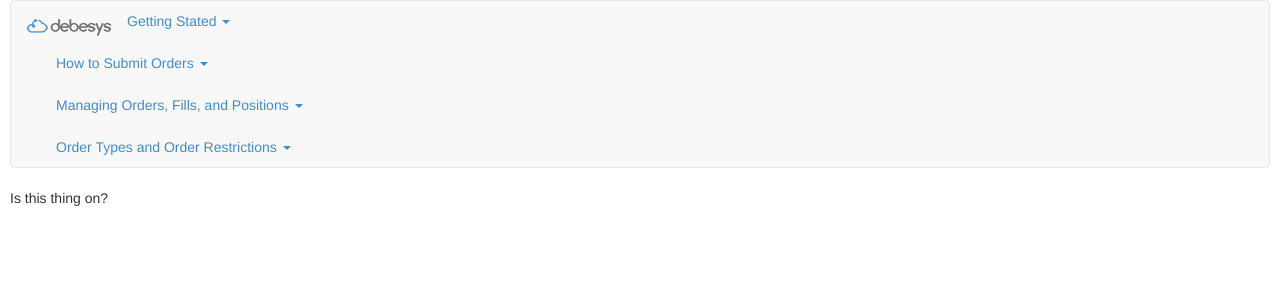
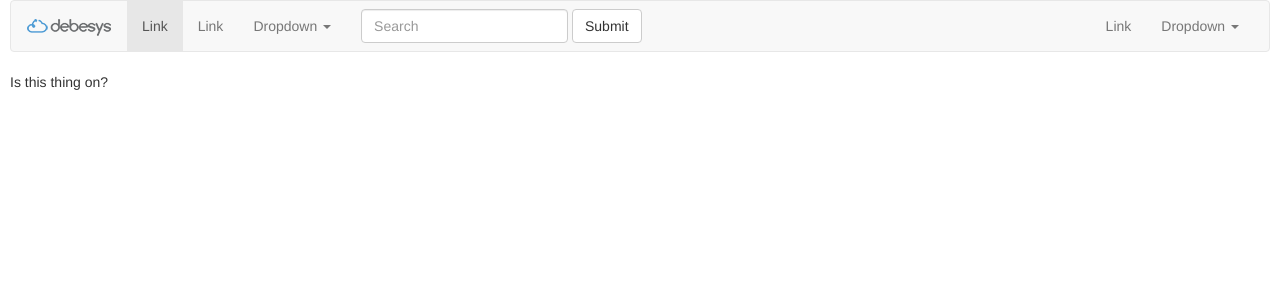
Before and after one commit to funkytraveler/funkytraveler.github.io, a Jekyll site: the page built from index.html, in a window 1280 px wide. Shown: the top 300 px of the page. Built offline with Jekyll 4.4.1, drawn with Linux system fonts in a browser that asks for light colours; Markdown is read by kramdown in place of the engine named in the settings.

Commit message:
Cleared Nav

```diff
--- a/_includes/nav.html
+++ b/_includes/nav.html
@@ -10,17 +10,45 @@
       </button>
       <a class="navbar-brand" href="#"><img src="Content/logo.png"></img></a>
     </div>
-
-    <!-- Collect the nav links, forms, and other content for toggling -->
     <div class="collapse navbar-collapse" id="bs-example-navbar-collapse-1">
-      <ul class="nav nav-pills nav-stacked span2">
-<!-- Not bad for autogenerating but relies on mod date to determine order
-       {% for p in site.pages %}
-        <li>
-        	<a {% if p.url == page.url %}class="active"{% endif %} href="{{ site.baseurl }}{{ p.url }}">{{ p.title }}</a>
+      <ul class="nav navbar-nav">
+        <li class="active"><a href="#">Link</a></li>
+        <li><a href="#">Link</a></li>
+        <li class="dropdown">
+          <a href="#" class="dropdown-toggle" data-toggle="dropdown">Dropdown <b class="caret"></b></a>
+          <ul class="dropdown-menu">
+            <li><a href="#">Action</a></li>
+            <li><a href="#">Another action</a></li>
+            <li><a href="#">Something else here</a></li>
+            <li class="divider"></li>
+            <li><a href="#">Separated link</a></li>
+            <li class="divider"></li>
+            <li><a href="#">One more separated link</a></li>
+          </ul>
         </li>
-        {% endfor %}
--->
+      </ul>
+      <form class="navbar-form navbar-left" role="search">
+        <div class="form-group">
+          <input type="text" class="form-control" placeholder="Search">
+        </div>
+        <button type="submit" class="btn btn-default">Submit</button>
+      </form>
+      <ul class="nav navbar-nav navbar-right">
+        <li><a href="#">Link</a></li>
+        <li class="dropdown">
+          <a href="#" class="dropdown-toggle" data-toggle="dropdown">Dropdown <b class="caret"></b></a>
+          <ul class="dropdown-menu">
+            <li><a href="#">Action</a></li>
+            <li><a href="#">Another action</a></li>
+            <li><a href="#">Something else here</a></li>
+            <li class="divider"></li>
+            <li><a href="#">Separated link</a></li>
+          </ul>
+        </li>
+      </ul>
+    <!-- Collect the nav links, forms, and other content for toggling
+    <div class="collapse navbar-collapse" id="bs-example-navbar-collapse-1">
+    <ul class="nav navbar-nav">
       <li class="dropdown">
           <a href="#" class="dropdown-toggle" data-toggle="dropdown">Getting Stated <b class="caret"></b></a>
         <ul class="dropdown-menu">
@@ -38,7 +66,7 @@
           </li>
         </ul>
       </li>
-         <li class="dropdown">
+      <li class="dropdown">
           <a href="#" class="dropdown-toggle" data-toggle="dropdown">How to Submit Orders <b class="caret"></b></a>
           <ul class="dropdown-menu">
           <li>
```
Also changed, not shown: other parts of _includes/nav.html (+3 -2 lines).
